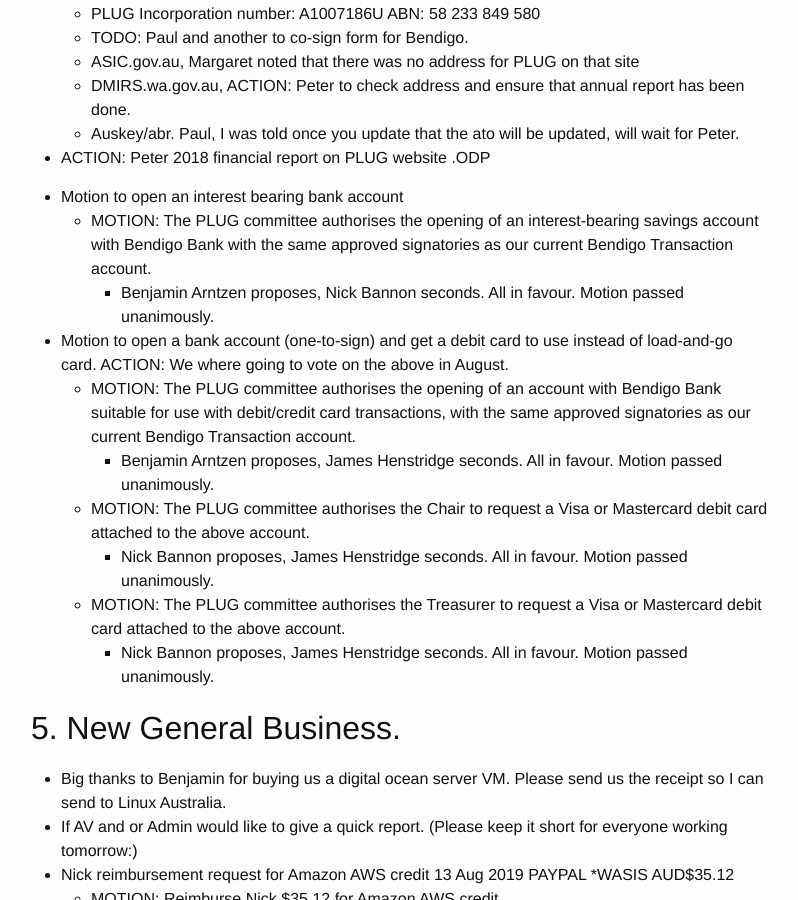
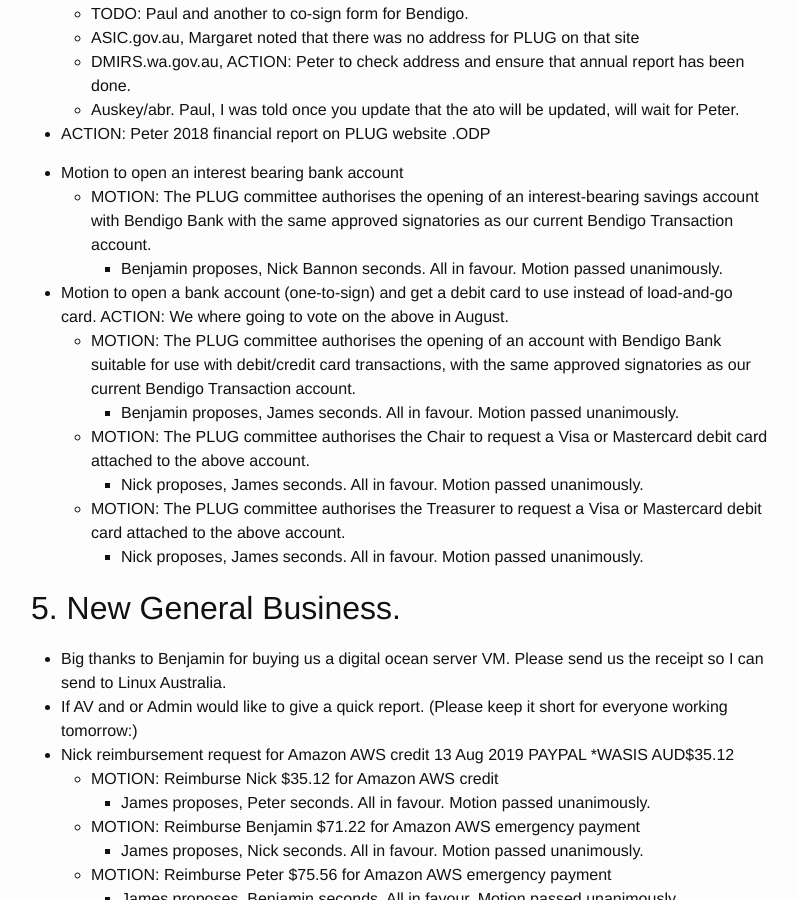
Before and after one commit to plugorgau/plugorgau.github.io, a Jekyll site: the page built from _posts/minutes/2019-08-20-minutes.md, in a window 1280 px wide and 900 px high, scrolled down 3087 px. Shown: the whole window, without its empty margins (239-1037 px from the left). Built offline with Jekyll 4.4.1, drawn with Linux system fonts in a browser that asks for light colours; nearby versions of some CDN libraries; some of the changed text lies outside the part shown.

Commit message:
Update 2019-08-20-minutes.md

```diff
--- a/_posts/minutes/2019-08-20-minutes.md
+++ b/_posts/minutes/2019-08-20-minutes.md
@@ -8,7 +8,7 @@ title: PLUG Meeting Agenda 2019-08-20
 Meeting opened by Benjamin at 7:32 PM
 
 Attendance:
-* Present: Benjamin Artnzen (Chair), James Henstridge (OCM), Nick Bannon (Vice-Chair), Peter Lyons (Treasurer)
+* Present: Benjamin, James, Nick, Peter
 * Apologies: Margaret, Paul, Michel
 * Absent: None
 * Guests/Observers: Lawrence
@@ -125,7 +125,7 @@ https://github.com/plugorgau/plugorgau.github.io/blob/master/_posts/minutes/2019
     interest-bearing savings account with Bendigo Bank with
     the same approved signatories as our current Bendigo
     Transaction account.
-     * Benjamin Arntzen proposes, Nick Bannon seconds. All in favour. Motion passed unanimously.
+     * Benjamin proposes, Nick Bannon seconds. All in favour. Motion passed unanimously.
 
 * Motion to open a bank account (one-to-sign) and get a debit card to use instead of load-and-go card.
   ACTION: We where going to vote on the above in August.
@@ -133,17 +133,17 @@ https://github.com/plugorgau/plugorgau.github.io/blob/master/_posts/minutes/2019
     account with Bendigo Bank suitable for use with debit/credit
     card transactions, with the same approved signatories as our
     current Bendigo Transaction account.
-     * Benjamin Arntzen proposes, James Henstridge seconds. All in favour. Motion passed unanimously.
+     * Benjamin proposes, James seconds. All in favour. Motion passed unanimously.
 
   * MOTION: The PLUG committee authorises the Chair
     to request a Visa or Mastercard debit card attached
     to the above account.
-     * Nick Bannon proposes, James Henstridge seconds. All in favour. Motion passed unanimously.
+     * Nick proposes, James seconds. All in favour. Motion passed unanimously.
 
   * MOTION: The PLUG committee authorises the Treasurer
     to request a Visa or Mastercard debit card attached
     to the above account.
-     * Nick Bannon proposes, James Henstridge seconds. All in favour. Motion passed unanimously.
+     * Nick proposes, James seconds. All in favour. Motion passed unanimously.
 
 ## 5. New General Business.
   * Big thanks to Benjamin for buying us a digital ocean server VM. Please send us the receipt so I can send to Linux Australia.
@@ -156,7 +156,6 @@ https://github.com/plugorgau/plugorgau.github.io/blob/master/_posts/minutes/2019
       * James proposes, Nick seconds. All in favour. Motion passed unanimously.
     * MOTION: Reimburse Peter $75.56 for Amazon AWS emergency payment
       * James proposes, Benjamin seconds. All in favour. Motion passed unanimously.
-
   * AV publicity material
     * Lawrence: borrow video camera, create flyer, greenscreen background?
 ----
```
Also changed, not shown: other parts of _posts/minutes/2019-08-20-minutes.md (+1 -1 lines).
